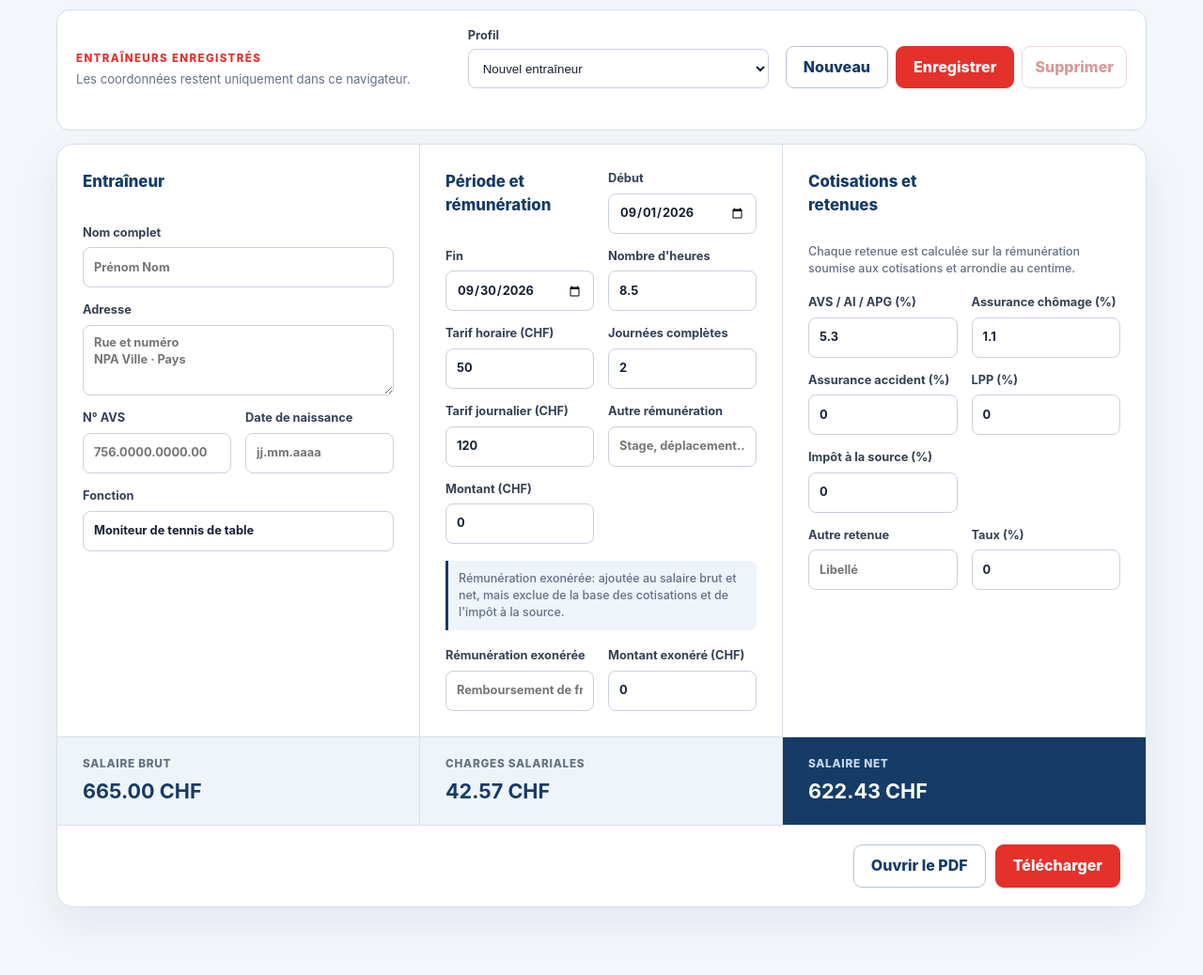
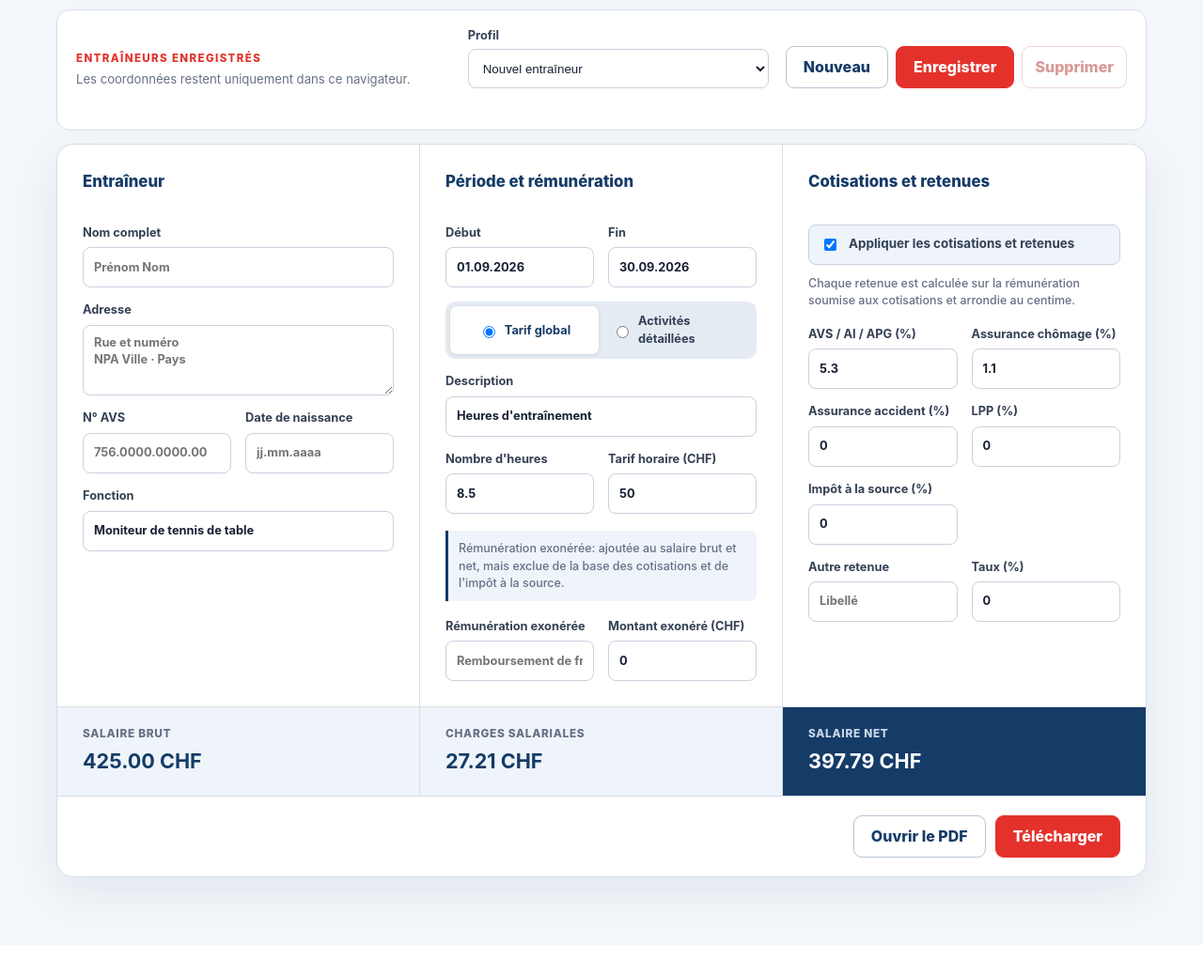
Before and after one commit to grigolet/meyrin-fiche-paye, a Flask app: page / in a window 1280 px wide. Shown: the part 264-1302 px from the top of the page at 94% size. After the commit the page ends 1250 px from the top, so only its background shows below. Run offline with Flask 3, Linux system fonts and the light colour scheme.

Commit message:
Add configurable salary remuneration modes

```diff
--- a/app.py
+++ b/app.py
@@ -61,6 +61,14 @@ def display_date(value: str) -> str:
         except ValueError:
             continue
     return value
+
+
+def checkbox_enabled(form, name: str, default: bool = True) -> bool:
+    values = form.getlist(name) if hasattr(form, "getlist") else [form.get(name)]
+    values = [str(value).lower() for value in values if value is not None]
+    if not values:
+        return default
+    return values[-1] not in {"0", "false", "off", "no"}
 
 
 def filename_part(value: str) -> str:
@@ -140,18 +148,23 @@ def salary_pdf(form) -> tuple[bytes, str]:
     if not trainer:
         raise ValueError("Le nom de l'entraîneur est obligatoire.")
 
-    hours = dec(form.get("hours"))
-    hourly_rate = dec(form.get("hourly_rate"))
-    days = dec(form.get("days"))
-    daily_rate = dec(form.get("daily_rate"))
-    other_amount = dec(form.get("other_amount"))
+    remuneration_mode = form.get("remuneration_mode", "global")
+    gross_lines = []
+    if remuneration_mode == "detailed":
+        descriptions = form.getlist("activity_description[]")
+        quantities = form.getlist("activity_hours[]")
+        rates = form.getlist("activity_rate[]")
+        for description, quantity, rate in zip(descriptions, quantities, rates):
+            hours = dec(quantity)
+            hourly_rate = dec(rate)
+            if description.strip() or hours or hourly_rate:
+                gross_lines.append((description.strip() or "Activité", hours, "heure", hourly_rate, hours * hourly_rate))
+    else:
+        hours = dec(form.get("hours"))
+        hourly_rate = dec(form.get("hourly_rate"))
+        gross_lines.append((form.get("global_description", "Heures d'entraînement").strip() or "Heures d'entraînement", hours, "heure", hourly_rate, hours * hourly_rate))
+
     tax_exempt_amount = dec(form.get("tax_exempt_amount"))
-    gross_lines = [
-        ("Heures", hours, "heure", hourly_rate, hours * hourly_rate),
-        ("Journées complètes", days, "jour", daily_rate, days * daily_rate),
-    ]
-    if other_amount or form.get("other_description", "").strip():
-        gross_lines.append((form.get("other_description", "Autre rémunération").strip(), Decimal("1"), "forfait", other_amount, other_amount))
     contribution_base = sum((row[4] for row in gross_lines), Decimal("0"))
     if tax_exempt_amount or form.get("tax_exempt_description", "").strip():
         tax_exempt_label = form.get("tax_exempt_description", "Rémunération exonérée").strip() or "Rémunération exonérée"
@@ -170,9 +183,10 @@ def salary_pdf(form) -> tuple[bytes, str]:
     if extra_label or extra_rate:
         deduction_specs.append((extra_label or "Autre retenue", extra_rate))
 
+    deductions_enabled = checkbox_enabled(form, "deductions_enabled")
     deductions = []
     for label, rate in deduction_specs:
-        amount = (contribution_base * rate / Decimal("100")).quantize(Decimal("0.01"), rounding=ROUND_HALF_UP)
+        amount = (contribution_base * rate / Decimal("100")).quantize(Decimal("0.01"), rounding=ROUND_HALF_UP) if deductions_enabled else Decimal("0")
         deductions.append((label, rate, amount))
     total_deductions = sum((row[2] for row in deductions), Decimal("0"))
     net = gross - total_deductions
@@ -412,6 +426,8 @@ def create_app() -> Flask:
             due=(today + timedelta(days=30)).isoformat(),
             month_start=month_start.isoformat(),
             month_end=month_end.isoformat(),
+            month_start_ch=month_start.strftime("%d.%m.%Y"),
+            month_end_ch=month_end.strftime("%d.%m.%Y"),
             protected=bool(os.environ.get("APP_PASSWORD")),
         )
 
--- a/static/app.js
+++ b/static/app.js
@@ -92,18 +92,65 @@ document.querySelectorAll(".tab").forEach((button) => {
 });
 
 const salaryForm = document.querySelector('[data-calculator="salary"]');
+const salaryLines = document.getElementById("salary-lines");
+
+function selectedRemunerationMode() {
+  return salaryForm.querySelector('[name="remuneration_mode"]:checked').value;
+}
+
+function setRemunerationMode() {
+  const mode = selectedRemunerationMode();
+  salaryForm.querySelectorAll("[data-remuneration-panel]").forEach((panel) => {
+    const active = panel.dataset.remunerationPanel === mode;
+    panel.hidden = !active;
+    panel.querySelectorAll("input").forEach((input) => input.disabled = !active);
+  });
+  updateSalary();
+}
+
 function updateSalary() {
-  const contributionBase = number(salaryForm.hours.value) * number(salaryForm.hourly_rate.value)
-    + number(salaryForm.days.value) * number(salaryForm.daily_rate.value)
-    + number(salaryForm.other_amount.value);
+  let contributionBase = 0;
+  if (selectedRemunerationMode() === "detailed") {
+    salaryLines.querySelectorAll(".salary-line").forEach((line) => {
+      contributionBase += number(line.querySelector('[name="activity_hours[]"]').value)
+        * number(line.querySelector('[name="activity_rate[]"]').value);
+    });
+  } else {
+    contributionBase = number(salaryForm.hours.value) * number(salaryForm.hourly_rate.value);
+  }
   const gross = contributionBase + number(salaryForm.tax_exempt_amount.value);
   const rates = ["avs_rate", "unemployment_rate", "accident_rate", "lpp_rate", "withholding_rate", "extra_deduction_rate"];
-  const deductions = rates.reduce((total, name) => total + roundCents(contributionBase * number(salaryForm[name].value) / 100), 0);
+  const deductionsEnabled = salaryForm.querySelector('[name="deductions_enabled"][type="checkbox"]').checked;
+  const deductions = deductionsEnabled
+    ? rates.reduce((total, name) => total + roundCents(contributionBase * number(salaryForm[name].value) / 100), 0)
+    : 0;
   salaryForm.querySelector('[data-total="gross"]').textContent = chf(gross);
   salaryForm.querySelector('[data-total="deductions"]').textContent = chf(deductions);
   salaryForm.querySelector('[data-total="net"]').textContent = chf(gross - deductions);
 }
 salaryForm.addEventListener("input", updateSalary);
+salaryForm.querySelectorAll('[name="remuneration_mode"]').forEach((radio) => radio.addEventListener("change", setRemunerationMode));
+
+document.getElementById("add-salary-line").addEventListener("click", () => {
+  const clone = salaryLines.querySelector(".salary-line").cloneNode(true);
+  clone.querySelectorAll("input").forEach((input) => {
+    input.disabled = false;
+    input.value = input.name === "activity_hours[]" ? "1" : "";
+  });
+  salaryLines.appendChild(clone);
+  updateSalary();
+});
+
+salaryLines.addEventListener("click", (event) => {
+  if (!event.target.classList.contains("remove-line")) return;
+  const lines = salaryLines.querySelectorAll(".salary-line");
+  if (lines.length === 1) {
+    lines[0].querySelectorAll("input").forEach((input) => input.value = "");
+  } else {
+    event.target.closest(".salary-line").remove();
+  }
+  updateSalary();
+});
 
 const invoiceForm = document.querySelector('[data-calculator="invoice"]');
 function updateInvoice() {
@@ -184,6 +231,6 @@ document.getElementById("invoice-lines").addEventListener("click", (event) => {
   updateInvoice();
 });
 
-updateSalary();
+setRemunerationMode();
 updateInvoice();
 renderProfiles();
--- a/static/style.css
+++ b/static/style.css
@@ -45,7 +45,7 @@ form { background: var(--paper); border: 1px solid var(--line); border-radius: 1
 .form-grid { display: grid; grid-template-columns: repeat(3, 1fr); }
 fieldset { margin: 0; min-width: 0; padding: 27px; border: 0; border-right: 1px solid var(--line); display: grid; grid-template-columns: 1fr 1fr; gap: 15px; align-content: start; }
 fieldset:last-child { border-right: 0; }
-legend { float: left; width: 100%; margin-bottom: 18px; padding: 0; color: var(--blue); font-weight: 800; font-size: 1.05rem; }
+legend { float: left; grid-column: 1 / -1; width: 100%; margin-bottom: 18px; padding: 0; color: var(--blue); font-weight: 800; font-size: 1.05rem; }
 label { display: grid; gap: 6px; color: #344054; font-size: .8rem; font-weight: 700; }
 label.wide, .field-note.wide { grid-column: 1 / -1; }
 input, textarea { width: 100%; min-height: 43px; border: 1px solid #c8d1dd; border-radius: 8px; padding: 9px 11px; background: #fff; color: var(--ink); outline: none; }
@@ -53,6 +53,18 @@ textarea { resize: vertical; }
 input:focus, textarea:focus { border-color: var(--blue); box-shadow: 0 0 0 3px rgba(21, 59, 103, .11); }
 .field-note { margin: -4px 0 3px; color: var(--muted); font-size: .78rem; font-weight: 500; }
 .field-note.exempt-note { margin-top: 3px; padding: 10px 11px; border-left: 3px solid var(--blue); background: var(--pale); border-radius: 0 7px 7px 0; }
+.mode-switch { display: grid; grid-template-columns: 1fr 1fr; gap: 5px; padding: 5px; background: #e5ebf2; border-radius: 10px; }
+.mode-switch.wide, .remuneration-panel.wide { grid-column: 1 / -1; }
+.mode-switch label { display: flex; align-items: center; justify-content: center; gap: 7px; min-height: 38px; padding: 7px 9px; border-radius: 7px; cursor: pointer; }
+.mode-switch label:has(input:checked) { background: #fff; color: var(--blue); box-shadow: 0 1px 4px rgba(22, 39, 63, .12); }
+.mode-switch input, .toggle-row input { width: auto; min-height: 0; padding: 0; }
+.remuneration-panel { display: grid; grid-template-columns: 1fr 1fr; gap: 15px; }
+.remuneration-panel[hidden] { display: none; }
+.remuneration-panel .line-head { margin: 3px 0 0; }
+.remuneration-panel .line-head h2 { font-size: .85rem; }
+.salary-line { display: grid; grid-template-columns: minmax(150px, 2fr) 82px 105px 36px; gap: 8px; align-items: end; margin-top: 9px; }
+.toggle-row { display: flex; grid-template-columns: none; flex-direction: row; align-items: center; gap: 10px; min-height: 43px; padding: 10px 12px; border: 1px solid #c8d1dd; border-radius: 8px; background: var(--pale); cursor: pointer; }
+.toggle-row span { font-size: .84rem; }
 .summary { display: grid; grid-template-columns: repeat(3, 1fr); border-top: 1px solid var(--line); background: var(--pale); }
 .summary div { padding: 20px 27px; display: flex; flex-direction: column; border-right: 1px solid var(--line); }
 .summary div:last-child { border-right: 0; }
@@ -81,6 +93,8 @@ button.secondary { background: #fff; border: 1px solid #b8c4d2; color: var(--blu
   .intro { display: block; }
   .intro > p { margin-top: 10px; }
   .invoice-line { grid-template-columns: 2fr 1fr; padding: 14px; border: 1px solid var(--line); border-radius: 10px; }
+  .salary-line { grid-template-columns: 2fr 1fr; padding: 12px; border: 1px solid var(--line); border-radius: 9px; }
+  .salary-line label:first-child { grid-column: 1 / -1; }
   .invoice-line label:first-child { grid-column: 1 / -1; }
   .remove-line { grid-column: 2; justify-self: end; width: 42px; }
 }
@@ -103,4 +117,7 @@ button.secondary { background: #fff; border: 1px solid #b8c4d2; color: var(--blu
   .actions button { flex: 1; }
   .invoice-line { grid-template-columns: 1fr; }
   .invoice-line label:first-child, .remove-line { grid-column: 1; }
+  .mode-switch, .remuneration-panel { grid-template-columns: 1fr; }
+  .salary-line { grid-template-columns: 1fr; }
+  .salary-line label:first-child, .salary-line .remove-line { grid-column: 1; }
 }
--- a/templates/index.html
+++ b/templates/index.html
@@ -63,14 +63,28 @@
 
           <fieldset>
             <legend>Période et rémunération</legend>
-            <label>Début<input type="date" name="period_start" value="{{ month_start }}" required></label>
-            <label>Fin<input type="date" name="period_end" value="{{ month_end }}" required></label>
-            <label>Nombre d'heures<input type="number" inputmode="decimal" name="hours" step="0.01" min="0" value="8.5"></label>
-            <label>Tarif horaire (CHF)<input type="number" inputmode="decimal" name="hourly_rate" step="0.01" min="0" value="50"></label>
-            <label>Journées complètes<input type="number" inputmode="decimal" name="days" step="0.01" min="0" value="2"></label>
-            <label>Tarif journalier (CHF)<input type="number" inputmode="decimal" name="daily_rate" step="0.01" min="0" value="120"></label>
-            <label>Autre rémunération<input name="other_description" placeholder="Stage, déplacement…"></label>
-            <label>Montant (CHF)<input type="number" inputmode="decimal" name="other_amount" step="0.01" value="0"></label>
+            <label>Début<input type="text" inputmode="numeric" name="period_start" value="{{ month_start_ch }}" placeholder="jj.mm.aaaa" pattern="(?:0[1-9]|[12][0-9]|3[01])\.(?:0[1-9]|1[0-2])\.[0-9]{4}" title="Utilisez le format jj.mm.aaaa" required></label>
+            <label>Fin<input type="text" inputmode="numeric" name="period_end" value="{{ month_end_ch }}" placeholder="jj.mm.aaaa" pattern="(?:0[1-9]|[12][0-9]|3[01])\.(?:0[1-9]|1[0-2])\.[0-9]{4}" title="Utilisez le format jj.mm.aaaa" required></label>
+            <div class="mode-switch wide" role="group" aria-label="Mode de rémunération">
+              <label><input type="radio" name="remuneration_mode" value="global" checked> Tarif global</label>
+              <label><input type="radio" name="remuneration_mode" value="detailed"> Activités détaillées</label>
+            </div>
+            <div class="remuneration-panel wide" data-remuneration-panel="global">
+              <label class="wide">Description<input name="global_description" value="Heures d'entraînement"></label>
+              <label>Nombre d'heures<input type="number" inputmode="decimal" name="hours" step="0.01" min="0" value="8.5"></label>
+              <label>Tarif horaire (CHF)<input type="number" inputmode="decimal" name="hourly_rate" step="0.01" min="0" value="50"></label>
+            </div>
+            <div class="remuneration-panel wide" data-remuneration-panel="detailed" hidden>
+              <div class="line-head"><h2>Activités</h2><button type="button" class="text-button" id="add-salary-line">+ Ajouter</button></div>
+              <div id="salary-lines">
+                <div class="salary-line">
+                  <label>Description<input name="activity_description[]" value="Entraînement enfants" disabled></label>
+                  <label>Heures<input type="number" inputmode="decimal" name="activity_hours[]" step="0.01" min="0" value="1" disabled></label>
+                  <label>Tarif (CHF)<input type="number" inputmode="decimal" name="activity_rate[]" step="0.01" min="0" value="50" disabled></label>
+                  <button type="button" class="remove-line" aria-label="Supprimer cette activité">×</button>
+                </div>
+              </div>
+            </div>
             <p class="field-note wide exempt-note">Rémunération exonérée: ajoutée au salaire brut et net, mais exclue de la base des cotisations et de l'impôt à la source.</p>
             <label>Rémunération exonérée<input name="tax_exempt_description" placeholder="Remboursement de frais…"></label>
             <label>Montant exonéré (CHF)<input type="number" inputmode="decimal" name="tax_exempt_amount" step="0.01" min="0" value="0"></label>
@@ -78,6 +92,7 @@
 
           <fieldset>
             <legend>Cotisations et retenues</legend>
+            <label class="toggle-row wide"><input type="hidden" name="deductions_enabled" value="0"><input type="checkbox" name="deductions_enabled" value="1" checked><span>Appliquer les cotisations et retenues</span></label>
             <p class="field-note wide">Chaque retenue est calculée sur la rémunération soumise aux cotisations et arrondie au centime.</p>
             <label>AVS / AI / APG (%)<input type="number" inputmode="decimal" name="avs_rate" step="0.001" min="0" value="5.3"></label>
             <label>Assurance chômage (%)<input type="number" inputmode="decimal" name="unemployment_rate" step="0.001" min="0" value="1.1"></label>
```
Also changed, not shown: tests/test_app.py (+33 -7 lines), README.md.
